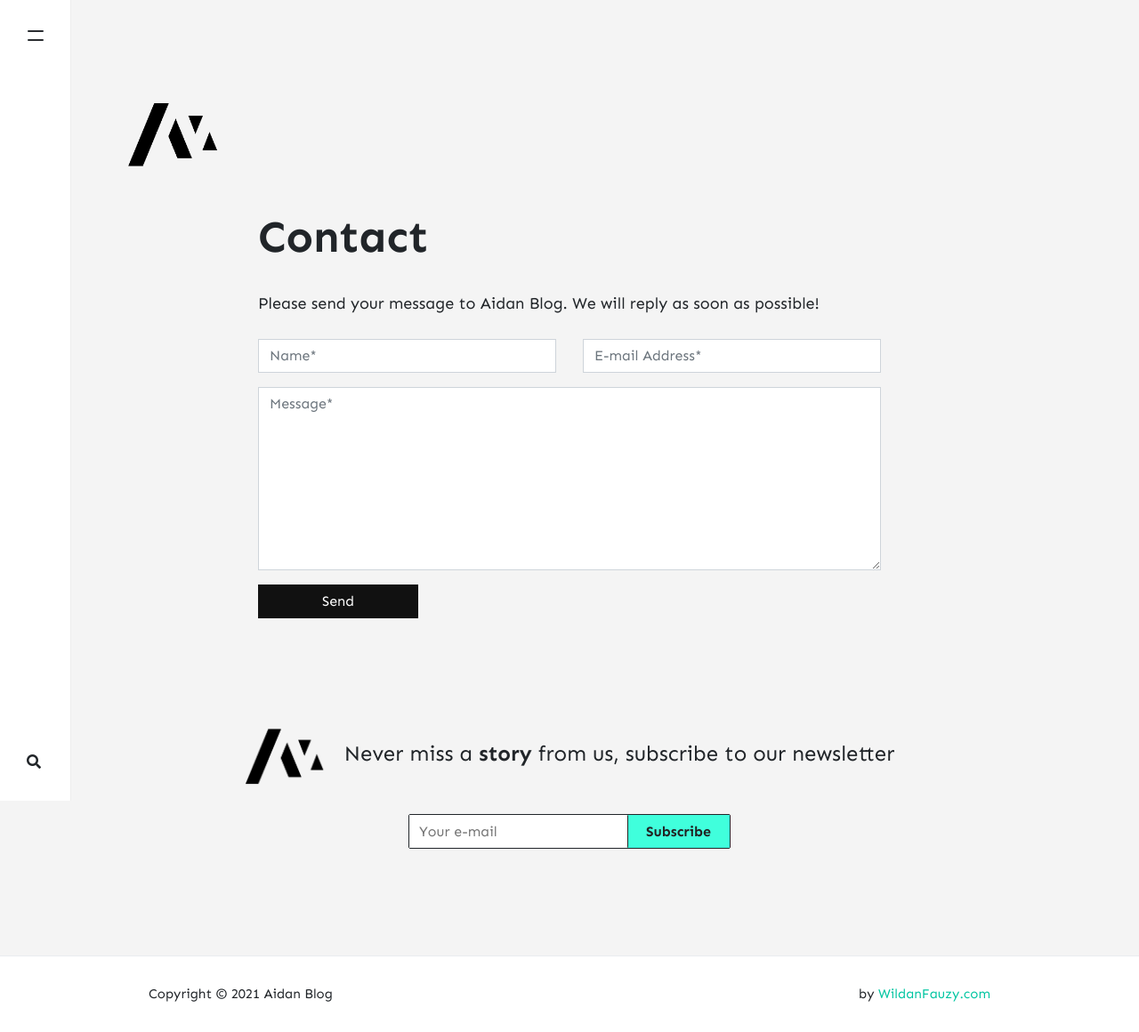
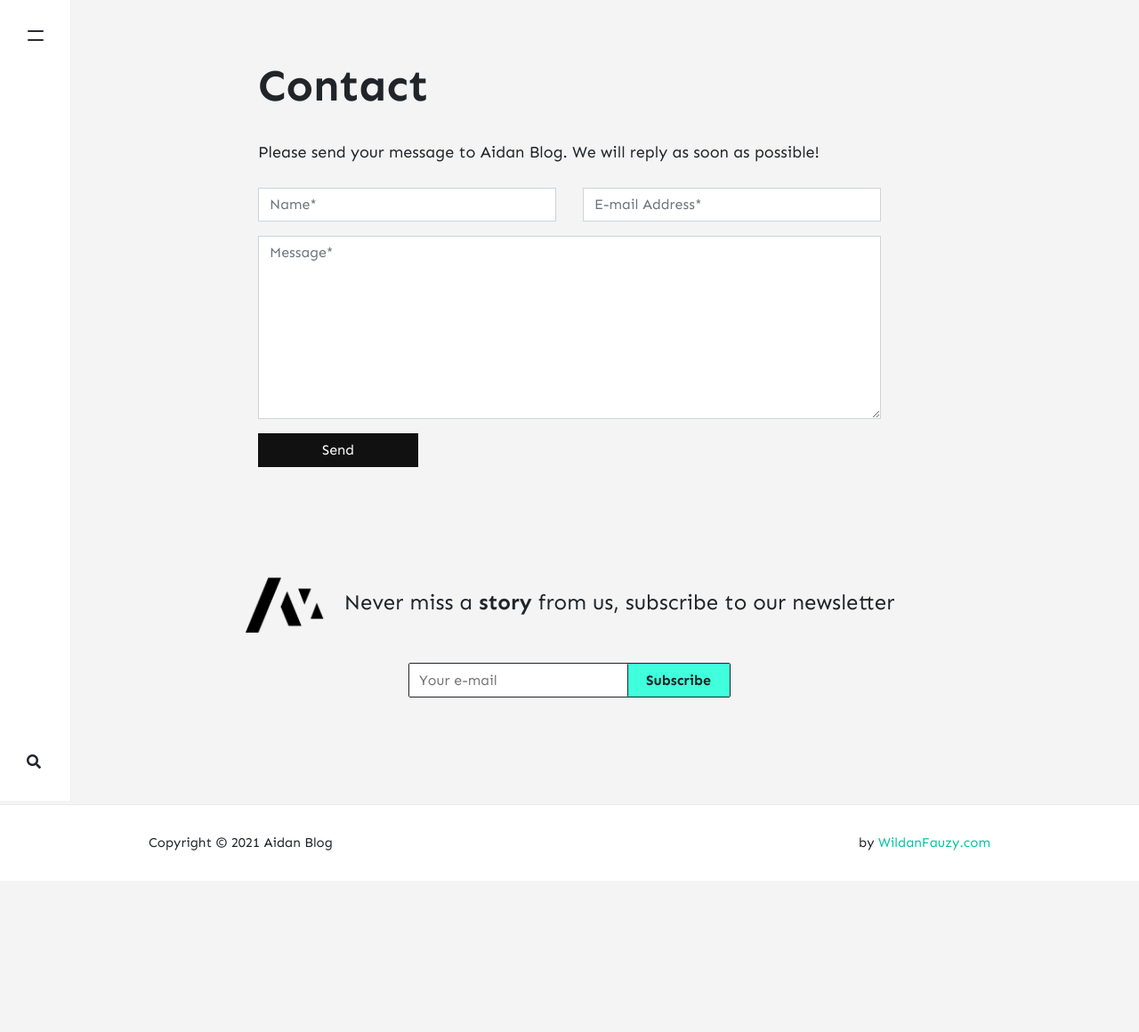
Before and after one commit to wilfauzy/coretan, a Jekyll site: the page built from _pages/contact.md, in a window 1280 px wide. Shown: the whole page at 89% size. Built offline with Jekyll 4.4.1, drawn with Linux system fonts in a browser that asks for light colours; nearby versions of some CDN libraries; comment, search, counter and statistics services are not loaded; after the commit the page ends 990 px from its top, so only the background shows below that.

Commit message:
update default.html

```diff
--- a/_layouts/default.html
+++ b/_layouts/default.html
@@ -70,19 +70,14 @@ ga('send', 'pageview');
     <!-- Site Logo/Name
     ================================================== -->
 
-    <a class="navbar-brand" href="{{ site.baseurl }}/">
-        <img src="{{ site.baseurl }}/{{ site.logo }}" alt="{{ site.name }}">
-    </a>
+
 
 
     <!-- Site Tag
     ================================================== -->
 
-    {% if page.url == '/' %}
-        <p class="sitetag">
-            {{ site.description }}
-        </p>
-    {% endif %}
+
+
 
     <!-- Content
     ================================================== -->
```
